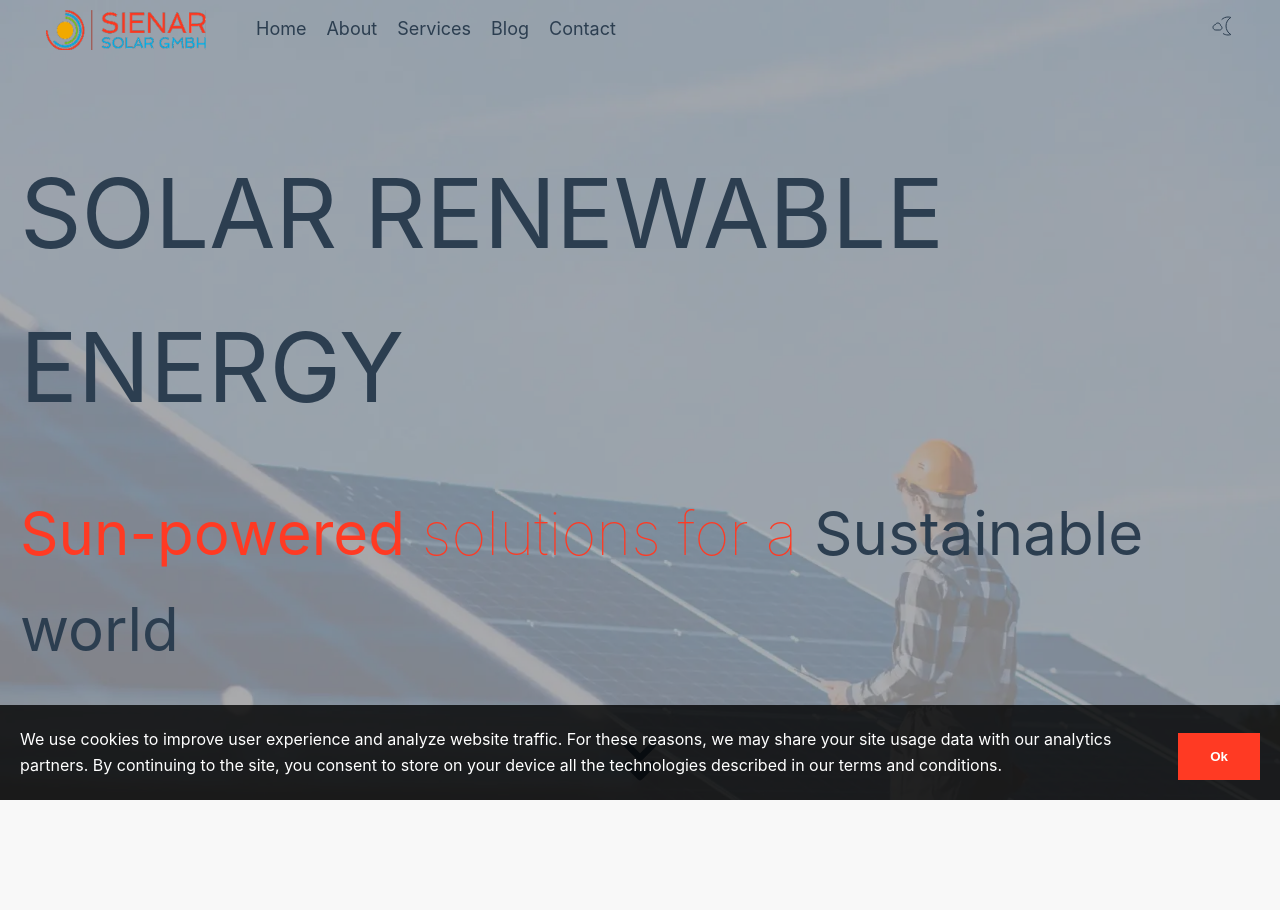
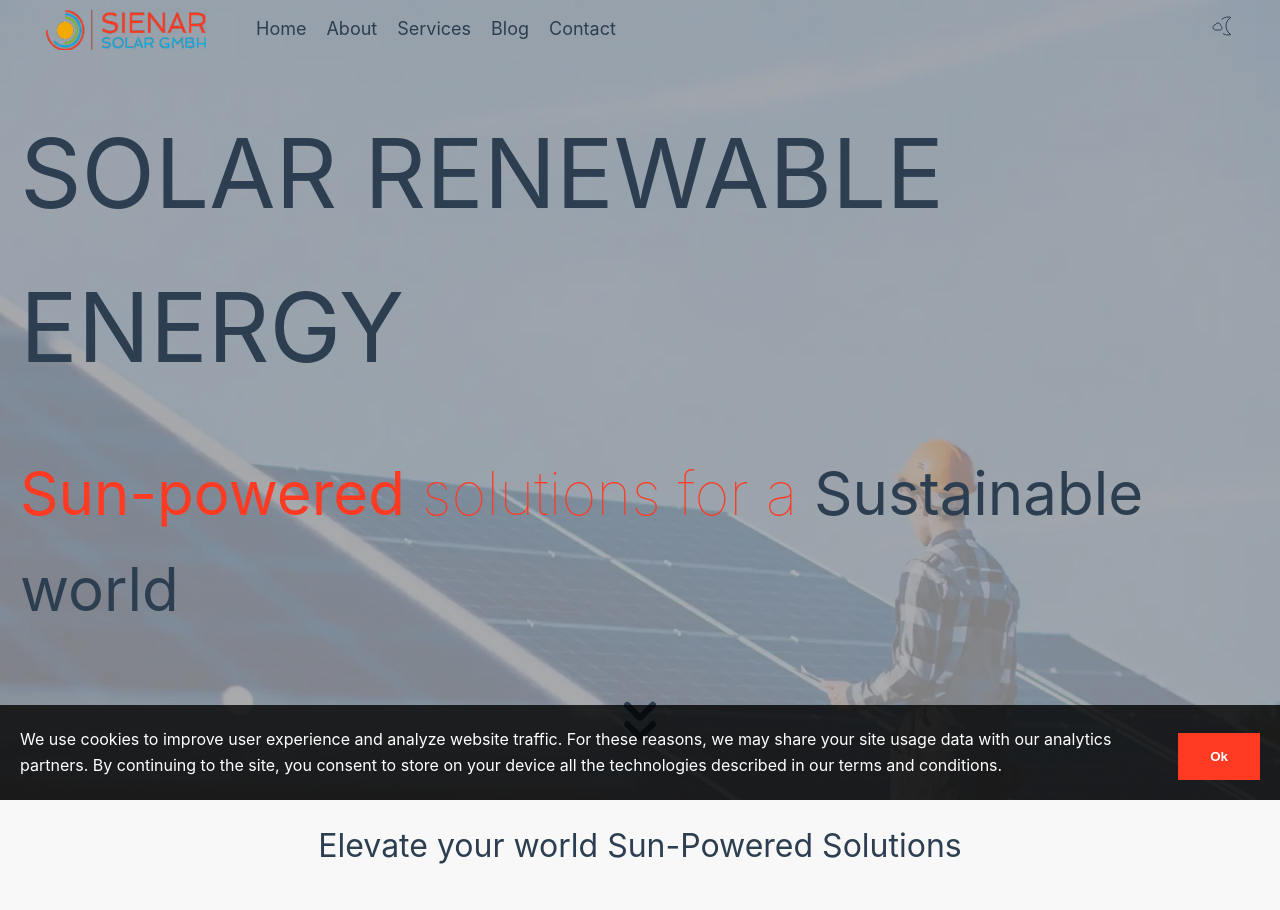
Before and after one commit to alejandroyunes/vue-solar, a Vue app: page / in a window 1280 px wide. Shown: the top 910 px of the page. Built offline with nearby package versions, Linux system fonts and the light colour scheme; some icons are missing.

Commit message:
added vh 90 again

```diff
--- a/src/components/billboard/billboard-fixed-top/billboard-fixed.scss
+++ b/src/components/billboard/billboard-fixed-top/billboard-fixed.scss
@@ -5,7 +5,7 @@
     display: grid;
     grid-template-columns: 1fr;
     margin: 0 auto;
-    height: 100vh;
+    height: 90vh;
     align-content: center;
     padding: 0;
 
--- a/src/views/HomeView.vue
+++ b/src/views/HomeView.vue
@@ -11,7 +11,7 @@ import SocialHover from '@/components/sections/06-row/social-hover/SocialHover.v
 <template>
   <BillboardComponent />
 
-  <TitleSubtitle title="Elevate your world with Sun-Powered Solutions" subtitle="OUR MUSIC STUDIO" />
+  <TitleSubtitle title="Elevate your world Sun-Powered Solutions" subtitle="" />
   <IndentDescription />
 
   <TitleSubtitle title="Crafting Masterpieces" subtitle="Quality is our heartbeat" marginTop />
```
